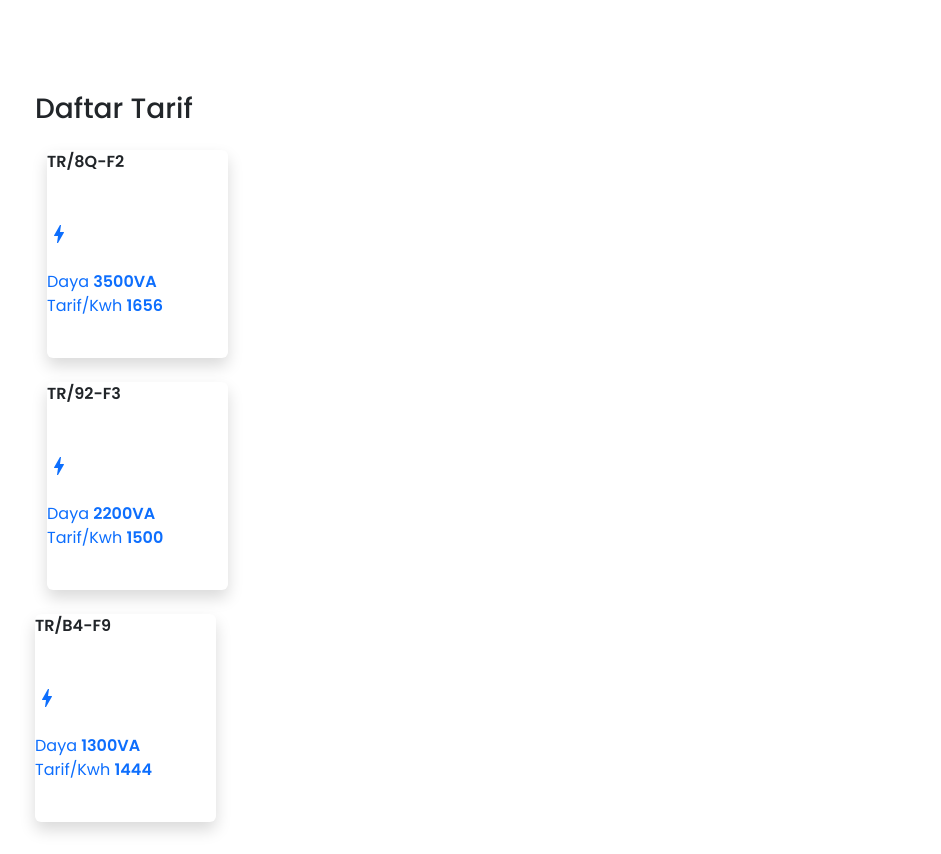
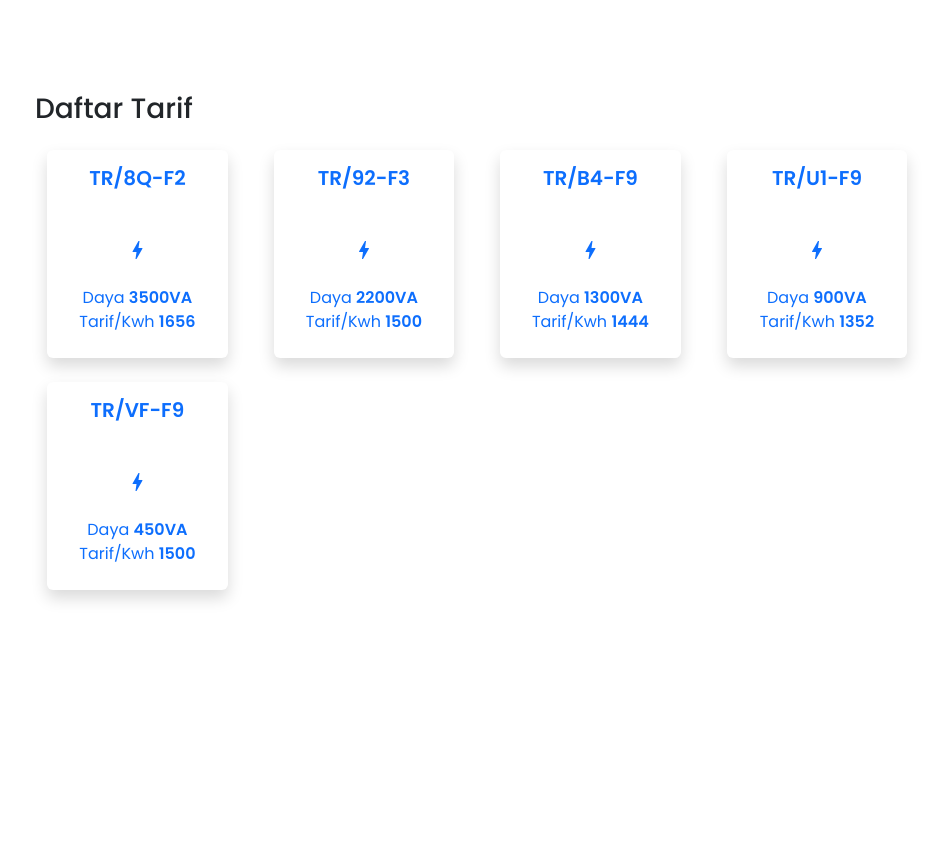
Before and after one commit to gemparpanggih/PA-Listrik-Biru, a PHP site: page / in a window 1280 px wide. Shown: the part 855-1709 px from the top of the page, without its empty margins (339-1280 px from the left). After the commit the page ends 1456 px from the top, so only its background shows below. Run offline with PHP 8.4, Linux system fonts and the light colour scheme; a user stored in the database is signed in; data comes from the database, SQL or seed files in the repository; some libraries are stand-ins or nearby versions; some web fonts are replaced.

Commit message:
card tarif

```diff
--- a/index.php
+++ b/index.php
@@ -133,15 +133,16 @@
             <div class="tarif-admin">
                 <h3>Daftar Tarif</h3>
                 <div class="container mt-4">
-                    <div class="row w-75">
+                    <div class="row">
                         <?php
                             require('php/connection.php');
 
                             $sql = mysqli_query($conn, "SELECT * FROM tarif");
                             while ($data = mysqli_fetch_array($sql)){
                         ?>
-                        <div class="col-3 mb-4">
-                            <div class="card shadow" style="width: 11.30rem; height: 13rem; border: 0;
+                        <div class="col-3 mb-4" >
+                            <div class="card shadow" style="width: 11.30rem; height: 13rem; border: 0;">
+                                <div class="card-tarif card-body text-center">
                                     <h5 class="card-title text-primary"><b><?php echo $data['id'] ?></b></h5>
                                     <span class="material-icons text-primary mt-5 mb-4">bolt</span>
                                     <ul class="list-inline text-primary">
```
